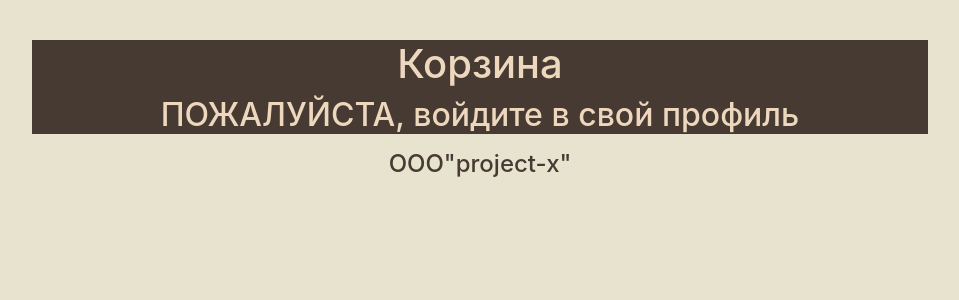
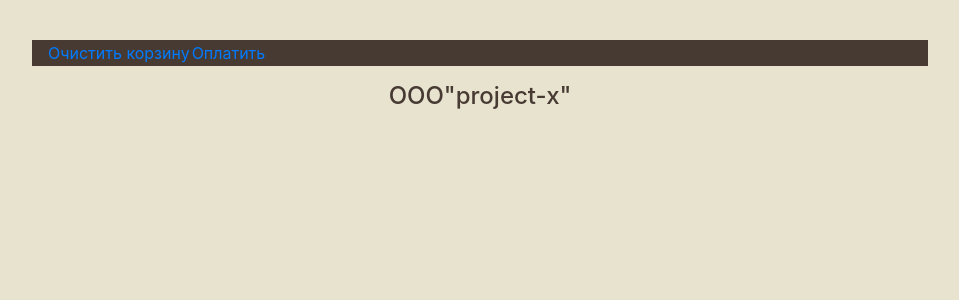
Before and after one commit to SaYxAp/Web, a Flask app: page /cart in a window 1280 px wide. Shown: the part 56-356 px from the top of the page, without its empty margins (160-1119 px from the left). Run offline with Flask 3, Linux system fonts and the light colour scheme; some libraries are stand-ins or nearby versions.

Commit message:
Add files via upload

```diff
--- a/templates/cart.html
+++ b/templates/cart.html
@@ -1,12 +1,21 @@
 {% extends "base.html" %}
 
 {% block content %}
-<h1 align="center">Корзина</h1>
-{% if ak == 0 %}
-<h2 align="center">ПОЖАЛУЙСТА, войдите в свой профиль</h2>
-{% elif ak == 1 %}
-Здесь, нема
-{% endif %}
+
+<div>
+        <table>
+                <tr>
+                        <td><a href="http://127.0.0.1:8080/delete_cookie">Очистить корзину</a></td>
+                        <td><a href="http://127.0.0.1:8080">Оплатить</a></td>
+                </tr>
+                {% for item in data %}
+                        <tr style="display: flex; justify-content: space-around; width: 500px;">
+                                <td style="color: #e8e3cf;">{{item[0]}}</td>
+                                <td style="color: #e8e3cf;">{{item[1]}}</td>
+                        </tr>
+                {% endfor %}
+        </table>
+</div>
 <script src="https://cdn.jsdelivr.net/npm/bootstrap@5.3.0-alpha2/dist/js/bootstrap.bundle.min.js"
         integrity="sha384-qKXV1j0HvMUeCBQ+QVp7JcfGl760yU08IQ+GpUo5hlbpg51QRiuqHAJz8+BrxE/N" crossorigin="anonymous"></script>
 
```
Also changed, not shown: templates/menu.html (+9 -9 lines).
